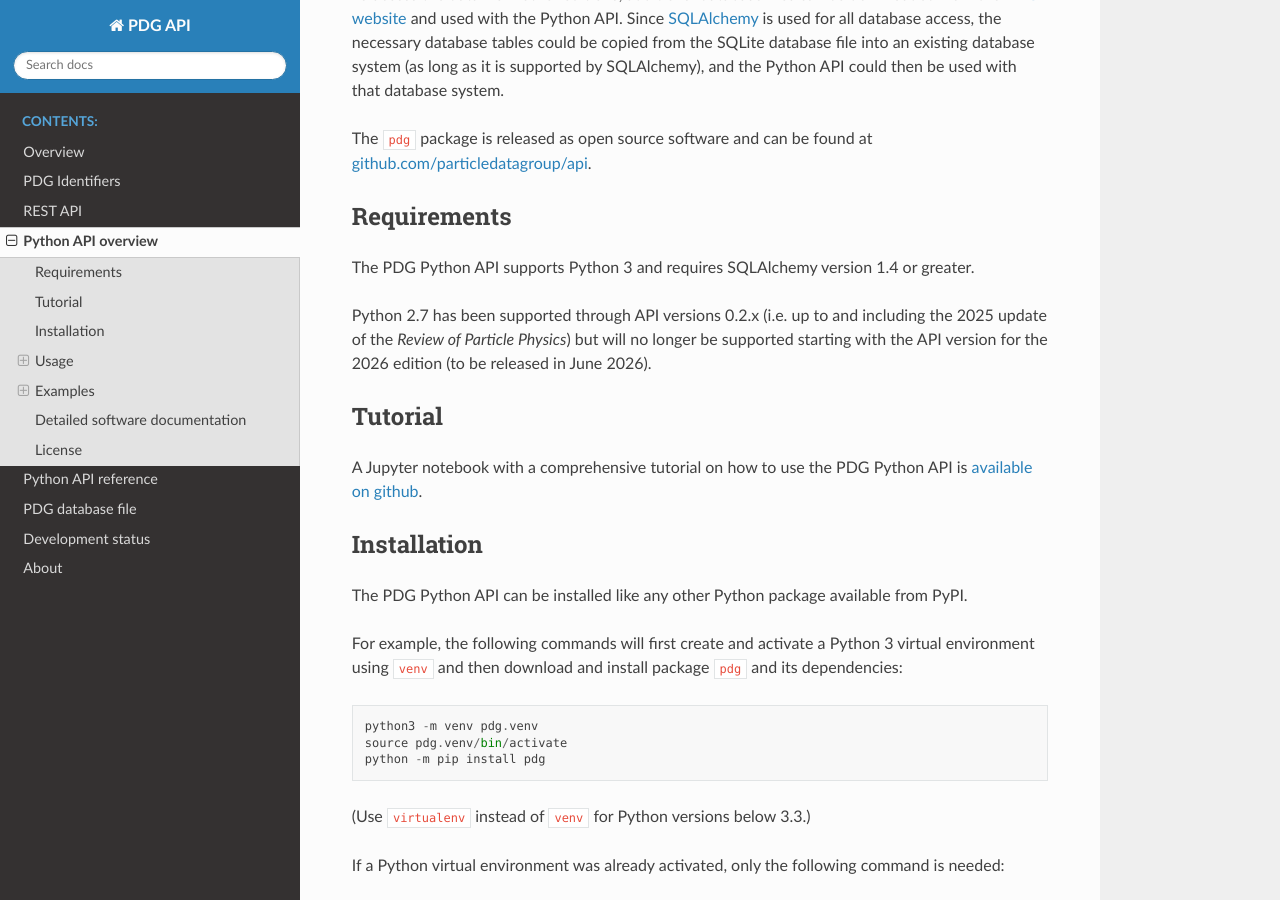
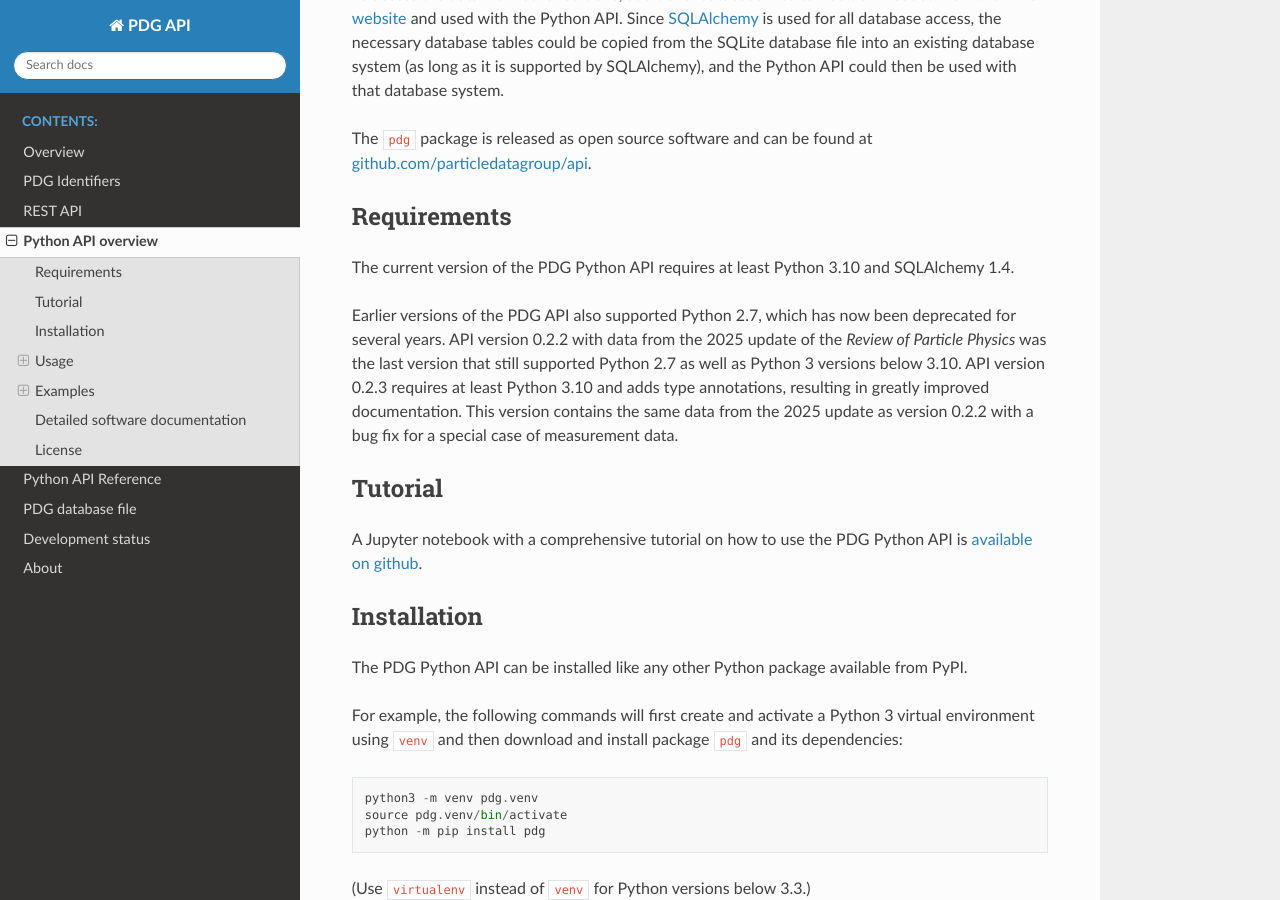
Before and after one commit to particledatagroup/api, a Sphinx documentation site: the page built from docs/source/pythonapi.md, in a window 1280 px wide and 900 px high, scrolled down 466 px. Built offline with Sphinx 7.4.7 and the Read the Docs theme 3.1.0, drawn with Linux system fonts in a browser that asks for light colours; comment, search, counter and statistics services are not loaded.

Commit message:
Documentation updates

```diff
--- a/docs/source/pdg.rst
+++ b/docs/source/pdg.rst
@@ -1,5 +1,5 @@
-Python API reference
-====================
+Python API Reference
+===========
 
 .. automodule:: pdg
    :members:
--- a/docs/source/pythonapi.md
+++ b/docs/source/pythonapi.md
@@ -25,11 +25,15 @@ The `pdg` package is released as open source software and can be found at
 
 ## Requirements
 
-The PDG Python API supports Python 3 and requires SQLAlchemy version 1.4 or greater.
+The current version of the PDG Python API requires at least Python 3.10 and SQLAlchemy 1.4.
 
-Python 2.7 has been supported through API versions 0.2.x
-(i.e. up to and including the 2025 update of the *Review of Particle Physics*)
-but will no longer be supported starting with the API version for the 2026 edition (to be released in June 2026).
+Earlier versions of the PDG API also supported Python 2.7, which has now been deprecated for several years.
+API version 0.2.2 with data from the 2025 update of the *Review of Particle Physics* was the last version that still
+supported Python 2.7 as well as Python 3 versions below 3.10.
+API version 0.2.3 requires at  least Python 3.10 and adds type annotations, resulting in greatly improved documentation.
+This version contains the same data from the 2025 update as version 0.2.2 with a bug fix for a special case
+of measurement data.
+
 
 ## Tutorial
 
```
Also changed, not shown: CHANGELOG.md (+1 -1 lines), docs/source/status.md (+3 -5 lines), 1 other file.
